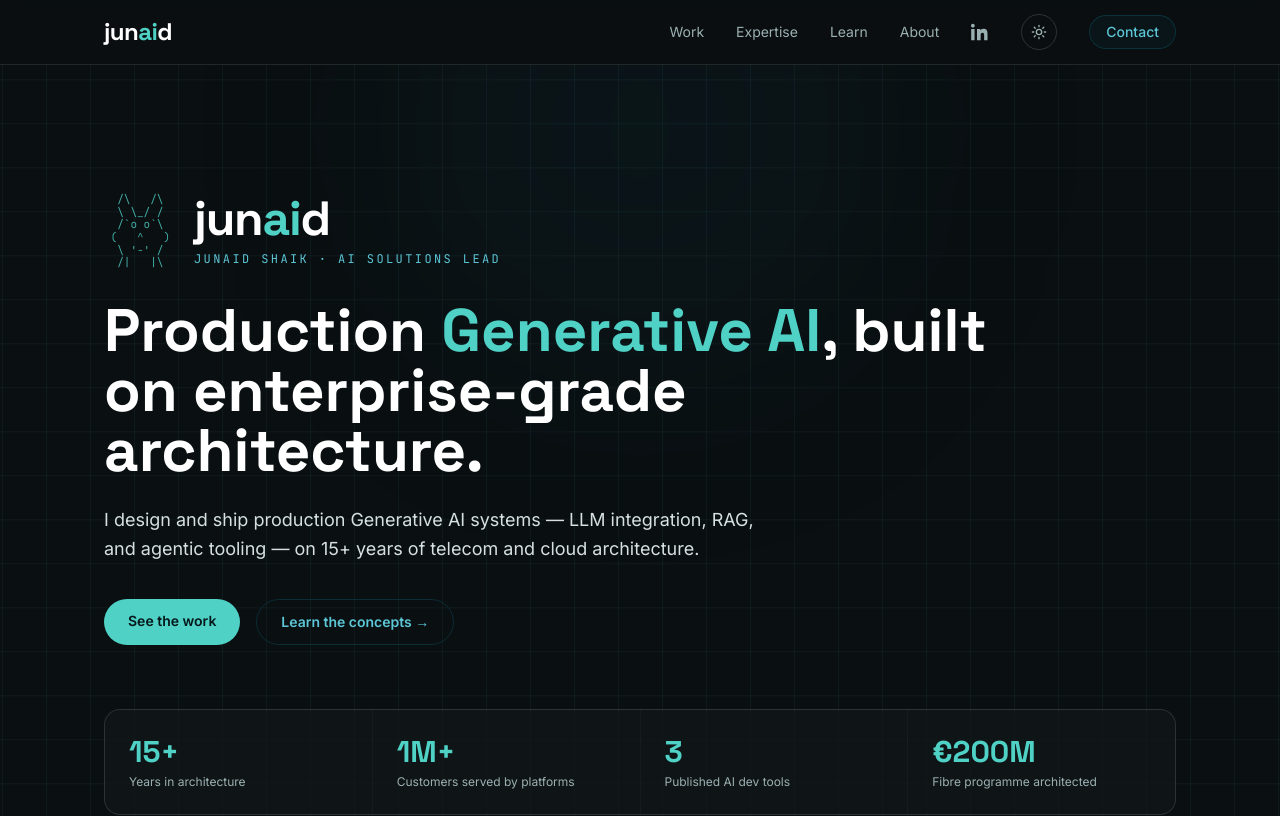
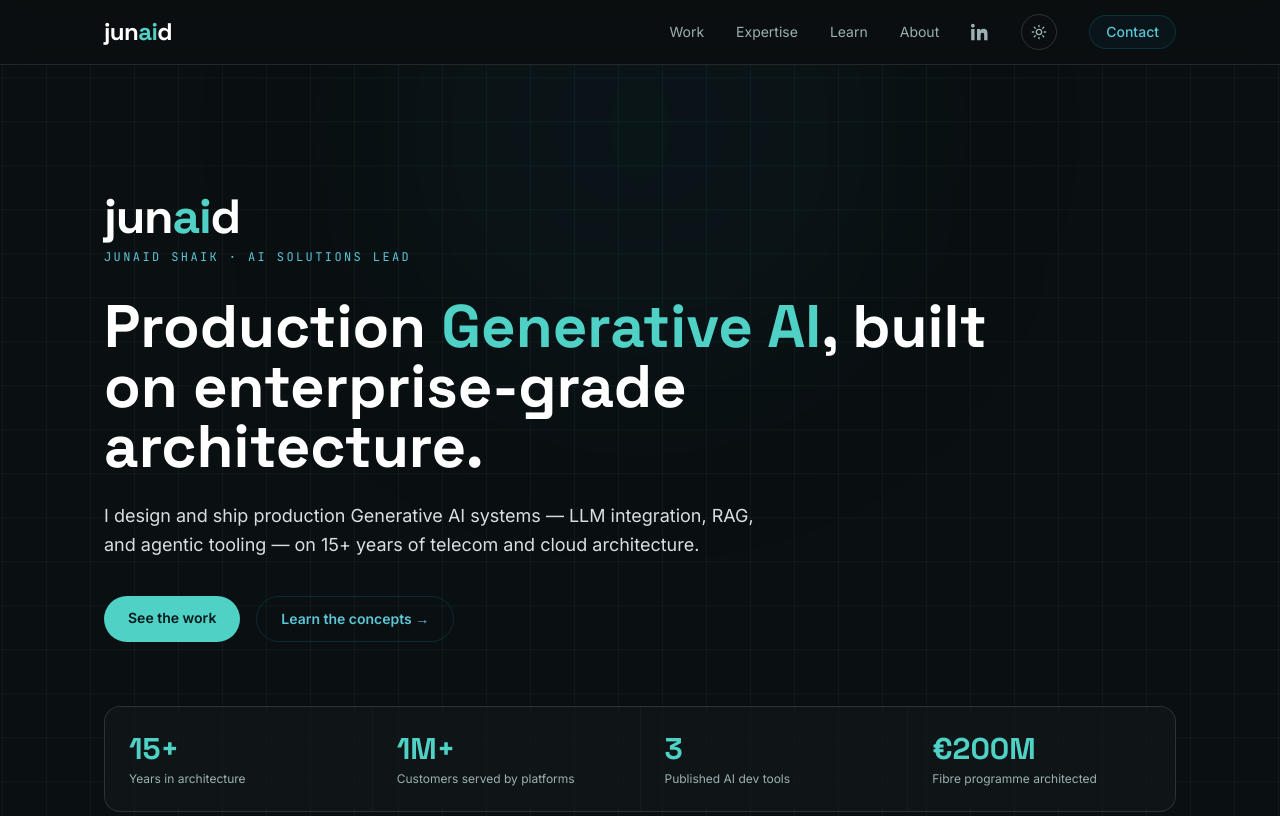
Before and after one commit to saajunaid/jun-ai-d, a Next.js app: page / in a window 1280 px wide. Shown: the top 816 px of the page. Built offline with nearby package versions, Linux system fonts and the light colour scheme.

Commit message:
Remove ASCII lynx mascot; clean wordmark-only hero
Co-Authored-By: Claude Opus 4.8 <noreply@anthropic.com>

```diff
--- a/app/globals.css
+++ b/app/globals.css
@@ -93,20 +93,9 @@ body {
   transform: none;
 }
 
-/* lynx blink */
-.lynx-blink {
-  opacity: 0;
-  animation: blink 5.5s steps(1, end) infinite;
-}
-@keyframes blink {
-  0%, 94%, 100% { opacity: 0; }
-  95%, 98% { opacity: 1; }
-}
-
 @media (prefers-reduced-motion: reduce) {
   html { scroll-behavior: auto; }
-  .animate-fade-up,
-  .lynx-blink { animation: none !important; }
+  .animate-fade-up { animation: none !important; }
   .reveal {
     opacity: 1 !important;
     transform: none !important;
--- a/app/page.tsx
+++ b/app/page.tsx
@@ -8,7 +8,6 @@ import {
   concepts,
 } from "@/lib/content";
 import { Reveal } from "@/components/Reveal";
-import { Lynx } from "@/components/Lynx";
 
 export default function Home() {
   return (
@@ -17,14 +16,11 @@ export default function Home() {
       <section className="relative overflow-hidden">
         <div className="pointer-events-none absolute -top-40 left-1/2 h-[28rem] w-[28rem] -translate-x-1/2 rounded-full bg-teal-400/10 blur-[120px]" />
         <div className="container-x relative py-24 md:py-32">
-          <div className="mb-8 flex items-center gap-4 animate-fade-up md:gap-6">
-            <Lynx />
-            <div>
-              <div className="font-display text-4xl font-bold lowercase tracking-tight text-fg md:text-5xl">
-                jun<span className="text-mint">ai</span>d
-              </div>
-              <p className="kicker mt-2">Junaid Shaik · AI Solutions Lead</p>
+          <div className="mb-8 animate-fade-up">
+            <div className="font-display text-4xl font-bold lowercase tracking-tight text-fg md:text-5xl">
+              jun<span className="text-mint">ai</span>d
             </div>
+            <p className="kicker mt-2">Junaid Shaik · AI Solutions Lead</p>
           </div>
           <h1 className="mt-5 max-w-4xl font-display text-4xl font-bold leading-[1.05] text-fg animate-fade-up md:text-6xl">
             Production <span className="text-mint">Generative AI</span>, built on
--- a/components/Lynx.tsx
+++ /dev/null
@@ -1,30 +0,0 @@
-// Decorative ASCII lynx mascot with a subtle blink (CSS-only, two stacked frames).
-const OPEN = [
-  "  /\\   /\\",
-  "  \\ \\_/ /",
-  "  /`o o`\\",
-  " (   ^   )",
-  "  \\ '-' /",
-  "  /|   |\\",
-].join("\n");
-
-const BLINK = [
-  "  /\\   /\\",
-  "  \\ \\_/ /",
-  "  /`- -`\\",
-  " (   ^   )",
-  "  \\ '-' /",
-  "  /|   |\\",
-].join("\n");
-
-export function Lynx({ className = "" }: { className?: string }) {
-  return (
-    <div
-      aria-hidden="true"
-      className={`lynx relative select-none font-mono text-[9px] leading-[1.15] text-mint/80 md:text-[11px] ${className}`}
-    >
-      <pre className="lynx-open">{OPEN}</pre>
-      <pre className="lynx-blink absolute inset-0">{BLINK}</pre>
-    </div>
-  );
-}
```
